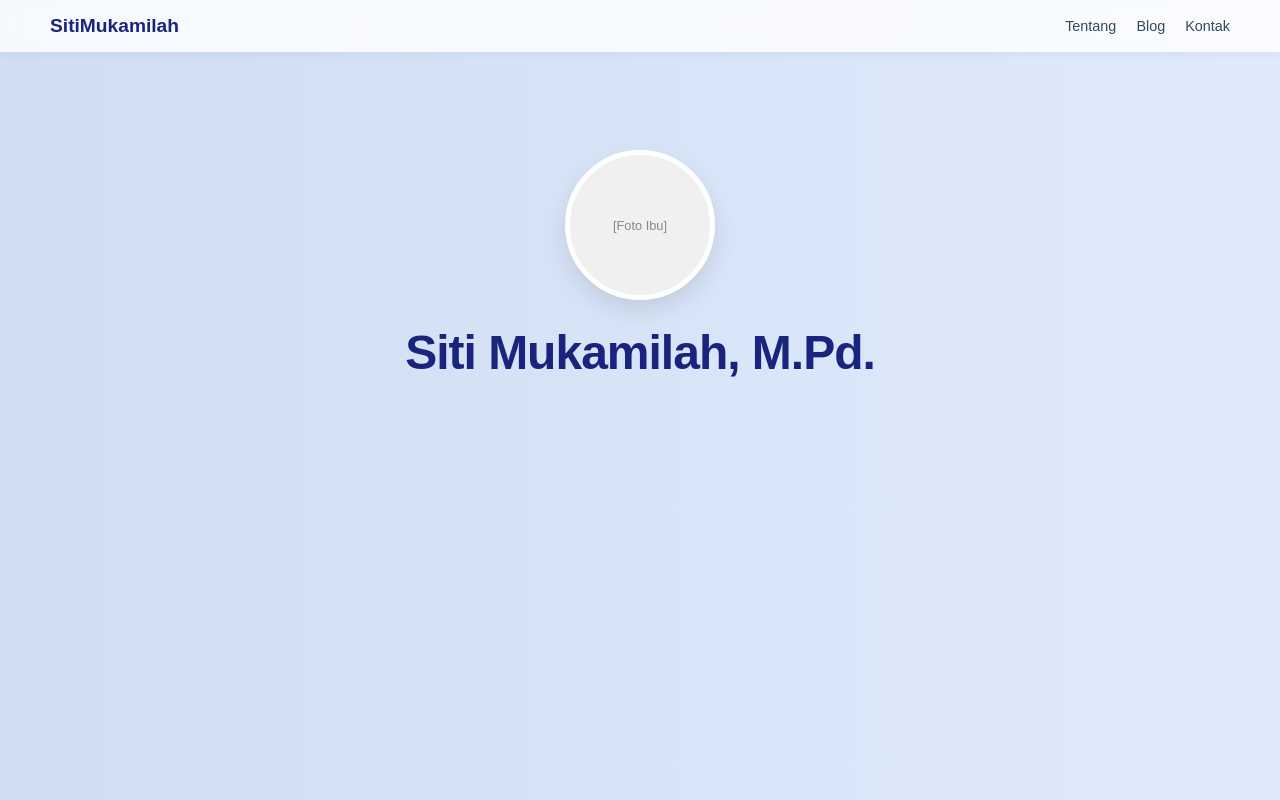
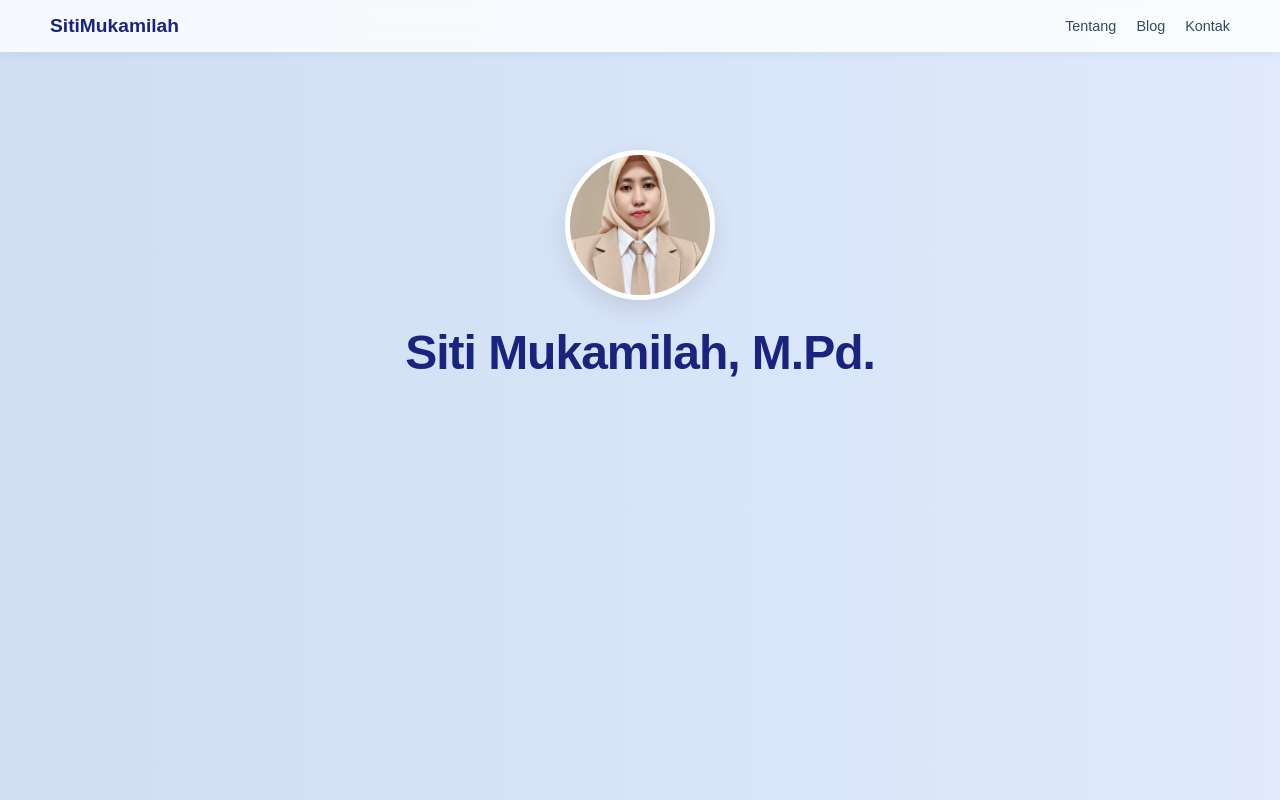
Before and after one commit to sitimukamilah/sitimukamilah, a plain HTML site: page index.html in a window 1280 px wide. Drawn offline with Linux system fonts and the light colour scheme.

Commit message:
Update index.html

```diff
--- a/index.html
+++ b/index.html
@@ -310,7 +310,7 @@
     <header class="hero">
         <div class="profile-pic-container">
             <!-- PETUNJUK FOTO: Ganti 'nama_foto_anda.jpg' dengan nama file foto asli yang Ibu upload ke GitHub -->
-            <img src="mila.jpg" alt="Siti Mukamilah" class="profile-pic" onerror="this.style.display='none'; this.nextElementSibling.style.display='block';">
+            <img src="mila.jpeg" alt="Siti Mukamilah" class="profile-pic" onerror="this.style.display='none'; this.nextElementSibling.style.display='block';">
             <div class="profile-placeholder" style="display:none;">[Foto Ibu]</div>
         </div>
         <h1>Siti Mukamilah, M.Pd.
```
